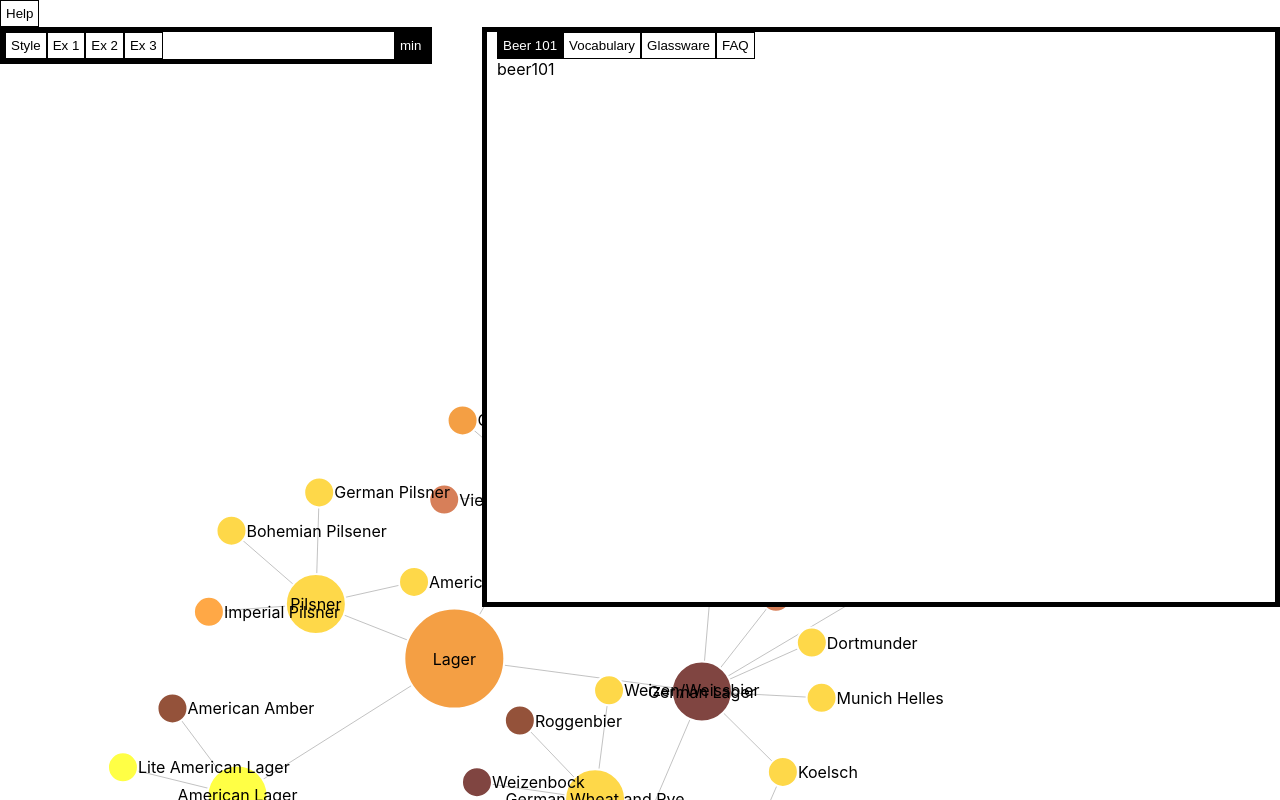
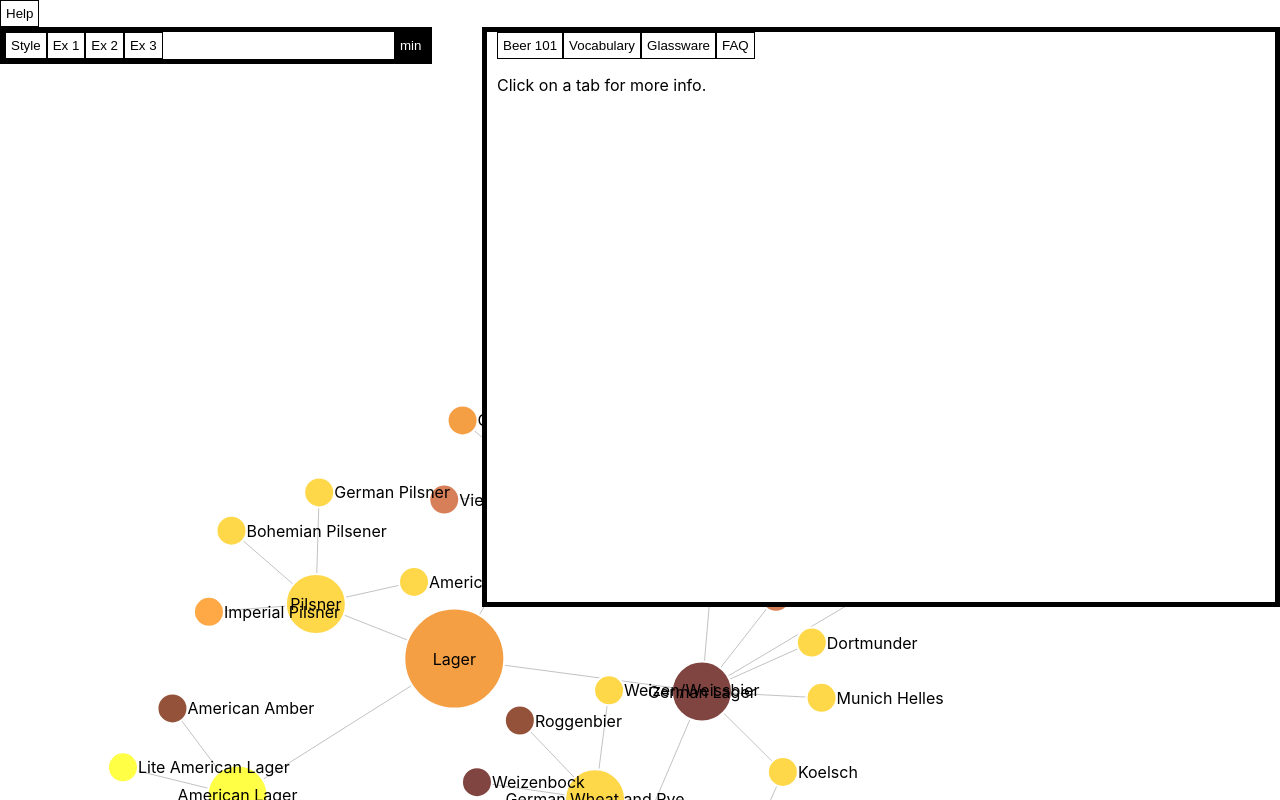
Before and after one commit to lngriff/beerguide-2, a React (Create React App) app: page / in a window 1280 px wide. Both pictures are taken after a click on the button "Help". Shown: the top 800 px of the page. Built offline with nearby package versions, Linux system fonts and the light colour scheme.

Commit message:
if there's jsx in a file it should be a jsx file imho

```diff
--- a/src/components/Help.jsx
+++ b/src/components/Help.jsx
@@ -4,8 +4,8 @@ import vocabJSON from '../data/vocab.json';
 import faqJSON from '../data/faq.json';
 
 export function Help({visible}) {
-    const [displayText, setDisplayText] = useState('beer101')
-    const [activeTab, setActiveTab] = useState('beer101')
+    const [displayText, setDisplayText] = useState(<p>Click on a tab for more info.</p>)
+    const [activeTab, setActiveTab] = useState(null)
 
     function setTextAndTab(id) {
         setActiveTab(id)
@@ -20,7 +20,7 @@ export function Help({visible}) {
                     })}
                 </p>)
             case 'glass':
-                return (<p>drink beer from a cup</p>)
+                return (<p>drink beer from a cup. or don't! i'm not the boss of you.</p>)
             case 'faq':
                 return (<p>
                     {faqJSON.map(q => {
--- a/src/components/Info.jsx
+++ b/src/components/Info.jsx
@@ -60,7 +60,7 @@ export function Info({data, selectedBeer}) {
                     )
                 case 'min':
                 default:
-                    return (<p></p>)
+                    return ('')
             }
         }
     }
```
Also changed, not shown: src/App.jsx (renamed from src/App.js), 1 other file (tests, documents, lock files or other folders).
